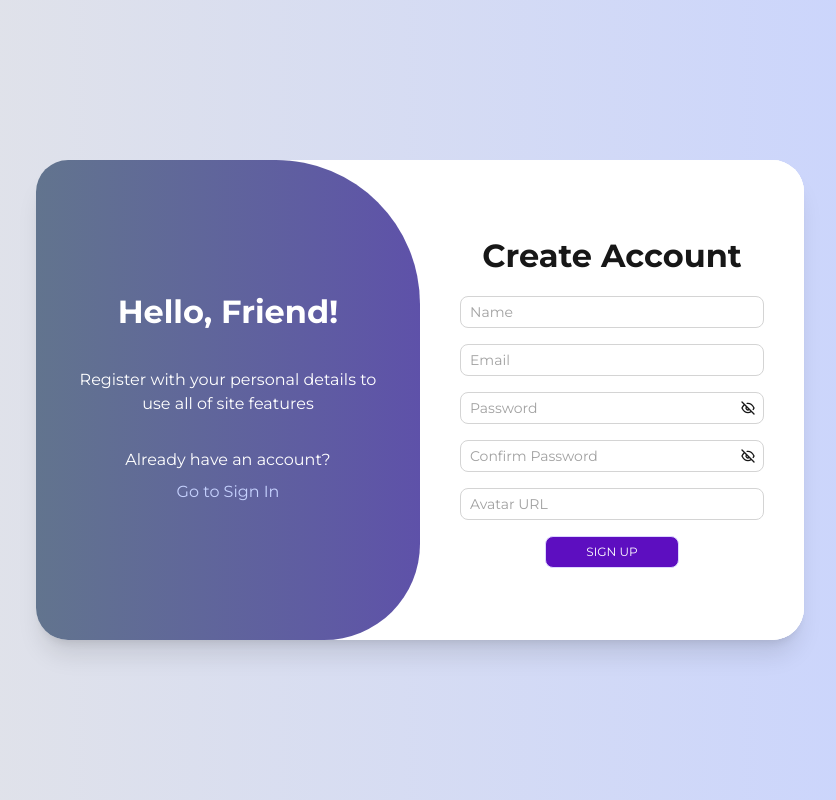
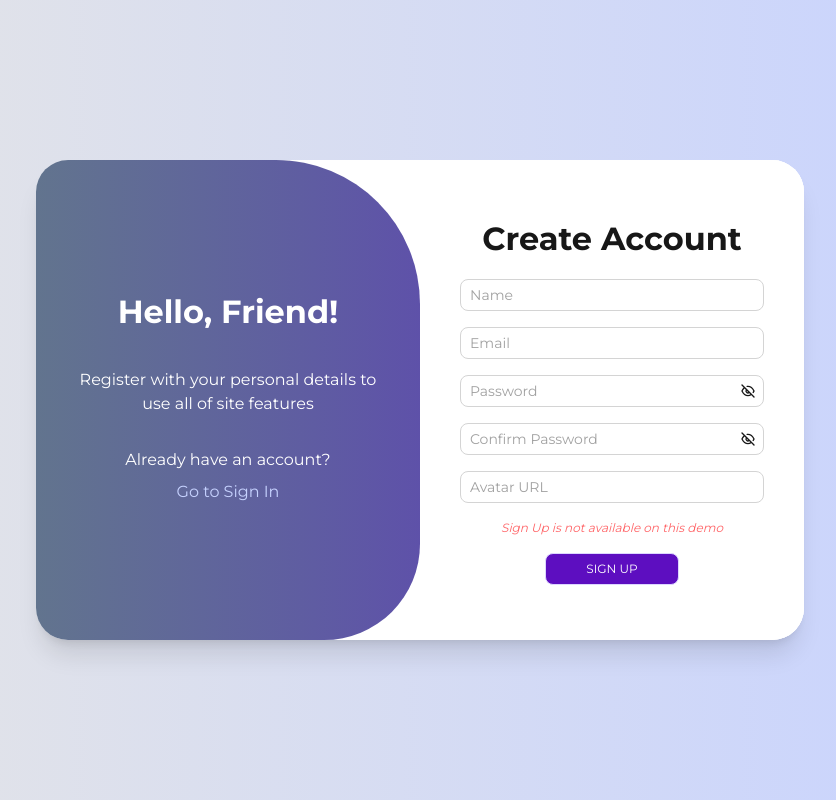
Before and after one commit to dexter2k8/project-money, a Next.js app: page / in a window 1280 px wide. Both pictures are taken after a click on the button "Go to Sign Up". Shown: the whole page, without its empty margins (220-1056 px from the left). Built offline with nearby package versions, Linux system fonts and the light colour scheme.

Commit message:
feat: implemented tooltip with demo credentials

```diff
--- /dev/null
+++ b/app/(pages)/layout.tsx
@@ -0,0 +1,10 @@
+export default function PagesLayout({ children }: { children: React.ReactNode }) {
+  return (
+    <div className="LAYOUT">
+      <header className="HEADER">
+        <h2 className="LOGO">LOGO</h2>
+      </header>
+      {children}
+    </div>
+  );
+}
--- a/app/layout.tsx
+++ b/app/layout.tsx
@@ -1,6 +1,8 @@
 import type { Metadata } from "next";
 import { Montserrat } from "next/font/google";
 import "./globals.css";
+import "react-tooltip/dist/react-tooltip.css";
+import "react-toastify/dist/ReactToastify.css";
 import { Slide, ToastContainer } from "react-toastify";
 
 const montserrat = Montserrat({
--- a/app/page.tsx
+++ b/app/page.tsx
@@ -20,6 +20,7 @@ import { signInSchema, signUpSchema } from "./validations/auth";
 import { yupResolver } from "@hookform/resolvers/yup";
 import { TSignInArgs } from "./api/auth/sign-in/types";
 import { TSignUpArgs } from "./api/auth/sign-up/types";
+import { Tooltip } from "react-tooltip";
 
 export default function AuthPage() {
   const [isSignIn, setIsSignIn] = useState(true);
@@ -51,7 +52,10 @@ export default function AuthPage() {
     <main className={CONTAINER}>
       <div className={CONTENT}>
         <section className={signUp({ isSignIn })}>
-          <form className={FORM} onSubmit={signUpForm.handleSubmit(handleSignUp)}>
+          <form
+            className={cx(FORM, "pointer-events-none")}
+            onSubmit={signUpForm.handleSubmit(handleSignUp)}
+          >
             <h1>Create Account</h1>
             <Input.Controlled label="Name" name="name" control={signUpForm.control} />
             <Input.Controlled
@@ -73,6 +77,11 @@ export default function AuthPage() {
               control={signUpForm.control}
             />
             <Input.Controlled label="Avatar URL" name="avatar" control={signUpForm.control} />
+
+            <small className="text-red-400">
+              <em>Sign Up is not available on this demo</em>
+            </small>
+
             <Button variant="primary" type="submit" loading={loading}>
               SIGN UP
             </Button>
@@ -94,6 +103,16 @@ export default function AuthPage() {
               name="password"
               control={signInForm.control}
             />
+
+            <small
+              className="text-green-400 cursor-default"
+              data-tooltip-id="demo-tooltip"
+              data-tooltip-content="For demo: email:user@mail.com password:123456"
+            >
+              <em>Hover over here to see demo credentials</em>
+            </small>
+            <Tooltip place="bottom" id="demo-tooltip" style={{ maxWidth: "12rem" }} />
+
             <Button variant="primary" type="submit" loading={loading}>
               SIGN IN
             </Button>
--- a/package.json
+++ b/package.json
@@ -17,6 +17,7 @@
     "react-dom": "19.2.4",
     "react-hook-form": "^7.80.0",
     "react-toastify": "^11.1.0",
+    "react-tooltip": "^6.0.8",
     "yup": "^1.7.1"
   },
   "devDependencies": {
```
Also changed, not shown: 1 other file (tests, documents, lock files or other folders).
